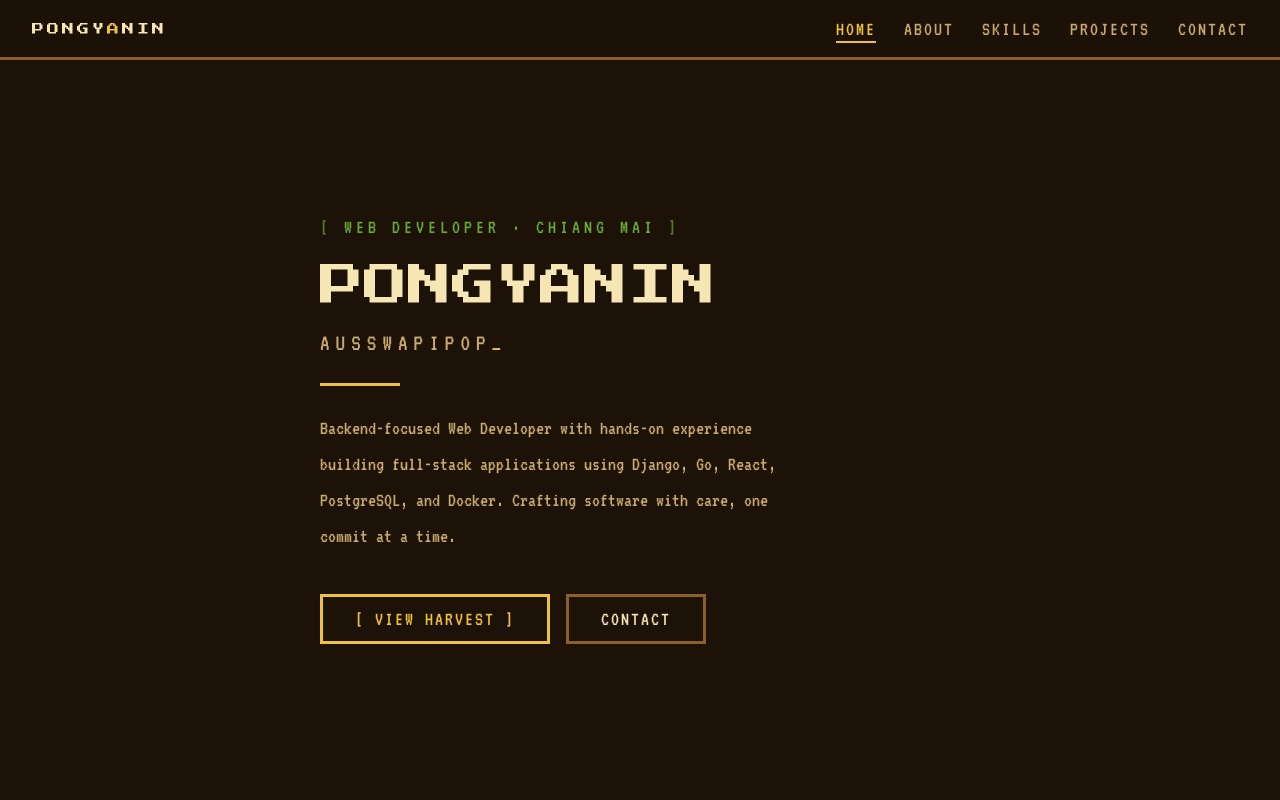
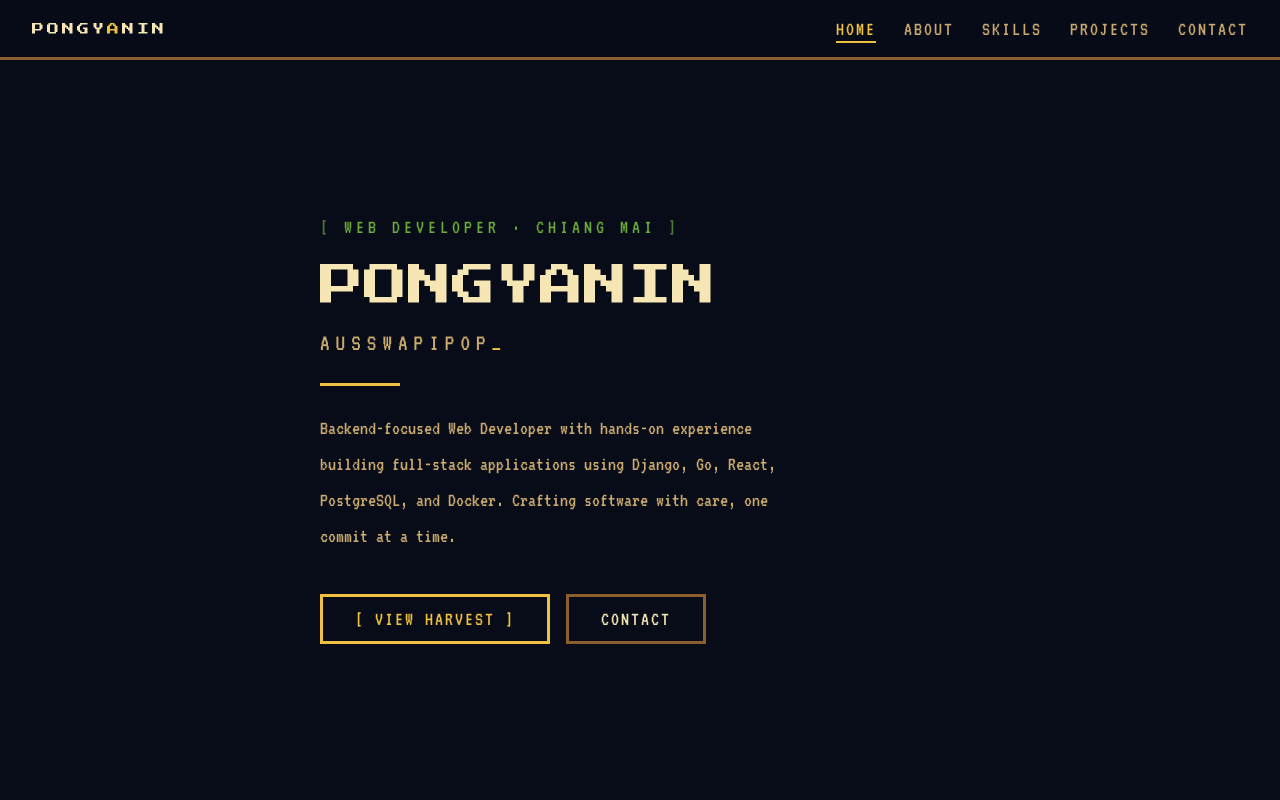
Before and after one commit to toypipop/portfolio, a React (Vite) app: page / in a window 1280 px wide. Shown: the top 800 px of the page. Built offline with nearby package versions, Linux system fonts and the light colour scheme.

Commit message:
feat(theme): change background palette to dark navy blue

```diff
--- a/src/styles/tokens.css
+++ b/src/styles/tokens.css
@@ -1,10 +1,10 @@
 :root {
   /* Backgrounds */
-  --color-bg-main: #1c1208;
-  --color-bg-alt: #0e1a08;
-  --color-bg-nav: rgba(28, 18, 8, 0.96);
-  --color-bg-overlay: rgba(14, 26, 8, 0.98);
-  --color-card-bg: rgba(43, 29, 14, 0.7);
+  --color-bg-main: #080c18;
+  --color-bg-alt: #060a14;
+  --color-bg-nav: rgba(8, 12, 24, 0.96);
+  --color-bg-overlay: rgba(6, 10, 20, 0.98);
+  --color-card-bg: rgba(12, 18, 36, 0.7);
 
   /* Text */
   --color-text-primary: #f5e6b4;
```
